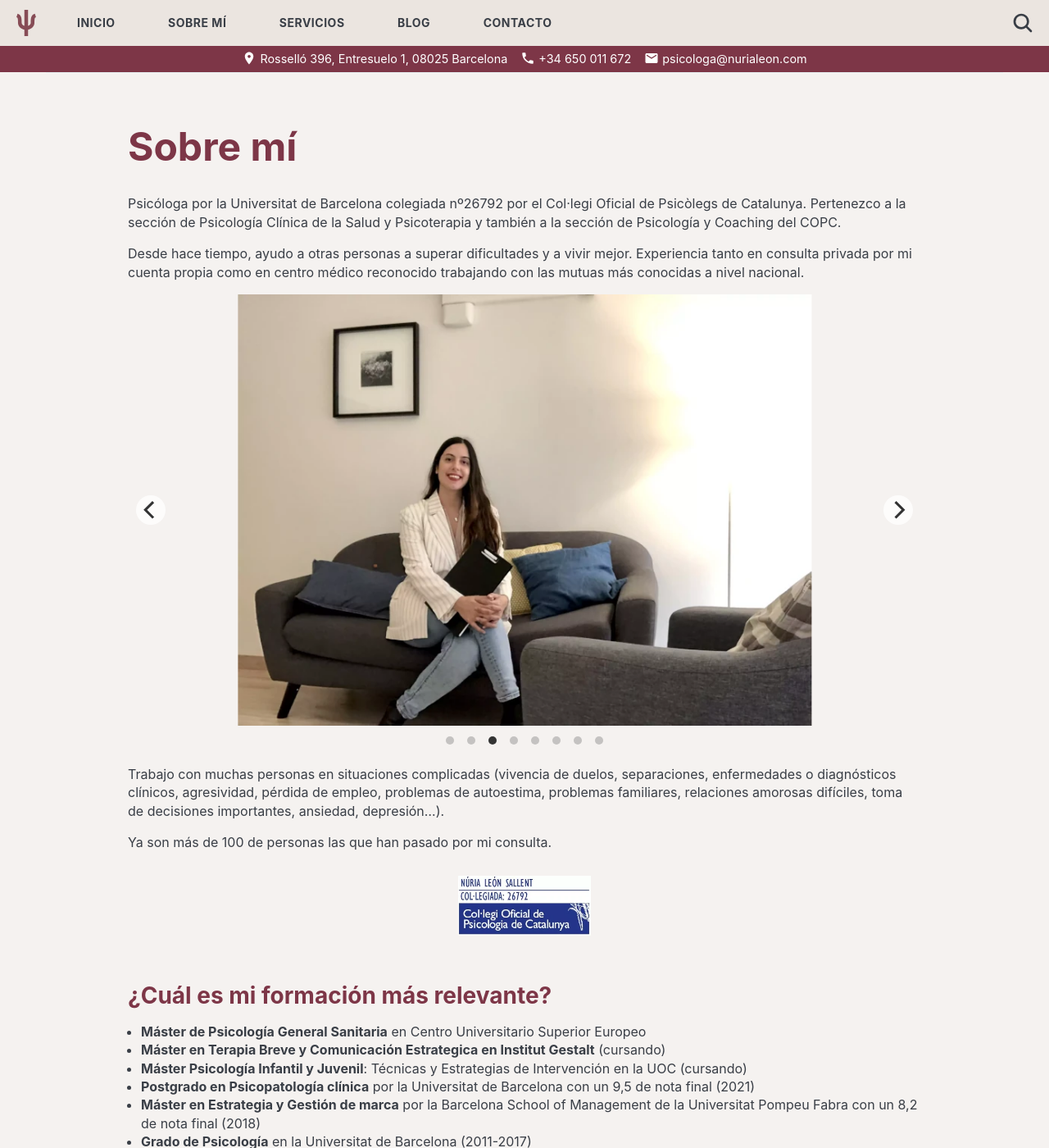
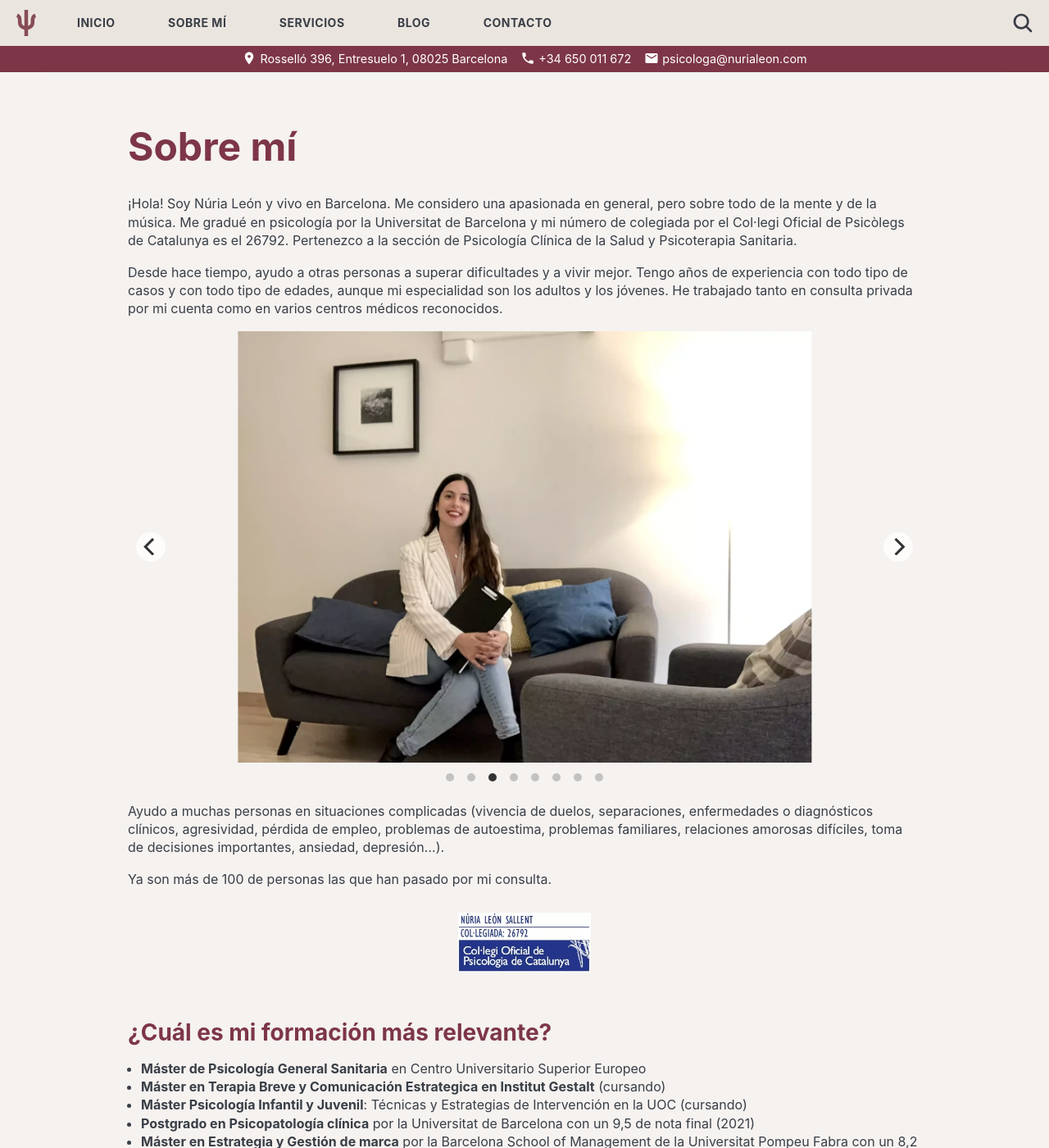
Before and after one commit to nurialeonsallent/nurialeon.com, a Jekyll site: the page built from _pages/sobre-mi.md, in a window 1280 px wide and 1400 px high. Shown: the whole window at 82% size. Built offline with Jekyll 4.4.1, drawn with Linux system fonts in a browser that asks for light colours; some of the changed text lies outside the part shown.

Commit message:
mejorar descripciones y todo en gral

```diff
--- a/_pages/sobre-mi.md
+++ b/_pages/sobre-mi.md
@@ -1,13 +1,13 @@
 ---
 layout: page
 title: Sobre mí
-excerpt: Psicóloga por la Universitat de Barcelona colegiada nº26792 por el Col·legi Oficial de Psicòlegs de Catalunya. Pertenezco a la sección de Psicología Clínica de la Salud y Psicoterapia y también a la sección de Psicología y Coaching del COPC.
+excerpt: Psicóloga por la Universitat de Barcelona colegiada nº26792 por el Col·legi Oficial de Psicòlegs de Catalunya. Ayudo a muchas personas en situaciones complejas (vivencia de duelos, separaciones, problemas de autoestima, enfermedades o diagnósticos clínicos, dolor crónico, pérdida de empleo, embarazo, aborto, agresividad, problemas familiares, relaciones amorosas difíciles, toma de decisiones importantes, ansiedad, depresión, trastornos…). Soy especialista en psicoterapia para adultos y jóvenes.
 permalink: /sobre-mi/
 ---
 
-Psicóloga por la Universitat de Barcelona colegiada nº26792 por el Col·legi Oficial de Psicòlegs de Catalunya. Pertenezco a la sección de Psicología Clínica de la Salud y Psicoterapia y también a la sección de Psicología y Coaching del COPC.
+¡Hola! Soy Núria León y vivo en Barcelona. Me considero una apasionada en general, pero sobre todo de la mente y de la música. Me gradué en psicología por la Universitat de Barcelona y mi número de colegiada por el Col·legi Oficial de Psicòlegs de Catalunya es el 26792. Pertenezco a la sección de Psicología Clínica de la Salud y Psicoterapia Sanitaria.
 
-Desde hace tiempo, ayudo a otras personas a superar dificultades y a vivir mejor. Experiencia tanto en consulta privada por mi cuenta propia como en centro médico reconocido trabajando con las mutuas más conocidas a nivel nacional.
+Desde hace tiempo, ayudo a otras personas a superar dificultades y a vivir mejor. Tengo años de experiencia con todo tipo de casos y con todo tipo de edades, aunque mi especialidad son los adultos y los jóvenes. He trabajado tanto en consulta privada por mi cuenta como en varios centros médicos reconocidos.
 
 <div class="carousel" data-flickity='{ "imagesLoaded": true, "wrapAround": true, "autoPlay": true }'>
   <div class="carousel-cell" style="display: none"><img src="{{ site.baseurl }}/images/nuria_psico_058.webp" /></div>
@@ -20,7 +20,7 @@ Desde hace tiempo, ayudo a otras personas a superar dificultades y a vivir mejor
   <div class="carousel-cell" style="display: none"><img loading="lazy" src="{{ site.baseurl }}/images/img_5496.webp" /></div>
 </div>
 
-Trabajo con muchas personas en situaciones complicadas (vivencia de duelos, separaciones, enfermedades o diagnósticos clínicos, agresividad, pérdida de empleo, problemas de autoestima, problemas familiares, relaciones amorosas difíciles, toma de decisiones importantes, ansiedad, depresión...).
+Ayudo a muchas personas en situaciones complicadas (vivencia de duelos, separaciones, enfermedades o diagnósticos clínicos, agresividad, pérdida de empleo, problemas de autoestima, problemas familiares, relaciones amorosas difíciles, toma de decisiones importantes, ansiedad, depresión...).
 
 Ya son más de 100 de personas las que han pasado por mi consulta.
 
```
Also changed, not shown: other parts of _pages/sobre-mi.md (+1 -1 lines), _pages/home.md (+3 -3 lines).
